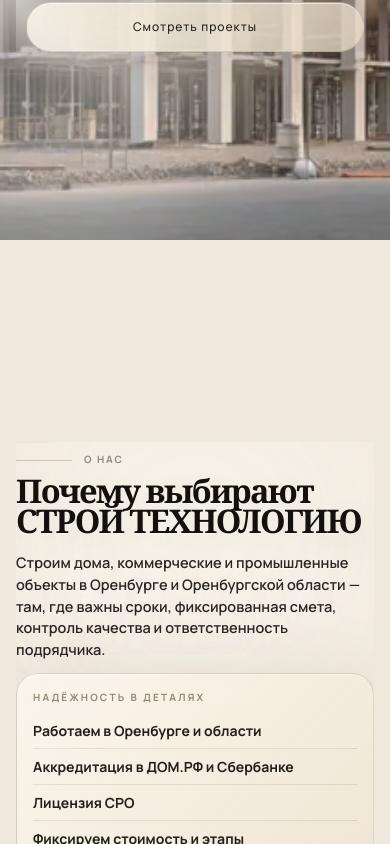
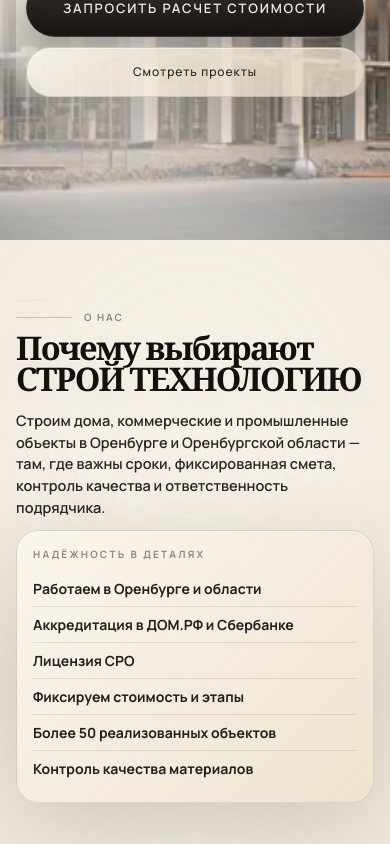
Before and after one commit to batbit1/stroy-technologiya-site1, a Next.js app: page / in a window 390 px wide. Shown: the part 604-1448 px from the top of the page. Built offline with nearby package versions, Linux system fonts and the light colour scheme.

Commit message:
refine mobile cinematic scroll

```diff
--- a/app/globals.css
+++ b/app/globals.css
@@ -1640,10 +1640,11 @@ body {
     letter-spacing: 0.12em;
   }
 
-  /* Mobile landing: fixed viewport-фон вне потока; скроллится только текстовый слой (Hero + story). */
+  /* Mobile landing: fixed viewport-фон вне потока; нативный скролл ленты по контенту. */
   .landing-scroll-scene {
     position: relative !important;
-    min-height: calc(var(--mobile-scene-count, 7) * 100dvh) !important;
+    min-height: auto !important;
+    height: auto !important;
     background: transparent !important;
     overflow-x: hidden !important;
     overflow-y: visible !important;
@@ -1766,35 +1767,65 @@ body {
     position: relative !important;
     z-index: 10 !important;
     width: 100% !important;
+    max-width: 100vw !important;
     background: transparent !important;
+    overflow-x: hidden !important;
+    overflow-y: visible !important;
     box-sizing: border-box;
   }
 
-  /* Mobile cinematic: минимум экран на шаг, без жёсткого max-height (убирает ощущение snap при инерции). */
+  .mobile-cinematic-flow {
+    position: relative !important;
+    z-index: 10 !important;
+    width: 100% !important;
+    max-width: 100vw !important;
+    pointer-events: auto;
+    box-sizing: border-box;
+
+    display: flex !important;
+    flex-direction: column !important;
+    gap: 26px !important;
+
+    padding-top: 88px !important;
+    padding-bottom: calc(72px + 40dvh) !important;
+
+    background: transparent !important;
+    overflow-x: hidden !important;
+    overflow-y: visible !important;
+  }
+
+  /* Вертикальная лента floating cards — не fullscreen chapter. */
   .mobile-story-step,
   .mobile-text-step,
   .mobile-cinematic-step {
+    position: relative !important;
+
     box-sizing: border-box !important;
-    width: 100%;
-    min-height: 100dvh !important;
+    width: 100% !important;
+    max-width: 100vw !important;
+
+    min-height: auto !important;
     height: auto !important;
     max-height: none !important;
+
     overflow: visible !important;
     display: flex !important;
     align-items: center !important;
     justify-content: center !important;
-    padding-left: 16px !important;
-    padding-right: 16px !important;
-    padding-top: calc(80px + env(safe-area-inset-top, 0px)) !important;
-    padding-bottom: max(16px, env(safe-area-inset-bottom, 0px)) !important;
+
+    padding: 18px 16px !important;
+
     background: transparent !important;
-  }
-
-  .mobile-cinematic-flow {
-    position: relative;
-    width: 100%;
-    pointer-events: auto;
-    min-height: calc(var(--mobile-scene-count, 7) * 100dvh);
+
+    scroll-snap-type: none !important;
+    scroll-snap-align: none !important;
+    scroll-snap-stop: normal !important;
+  }
+
+  .mobile-hero-step {
+    min-height: calc(100dvh - 72px) !important;
+    padding-top: 84px !important;
+    padding-bottom: 34px !important;
   }
 
   .mobile-story-step__shell,
@@ -1828,6 +1859,21 @@ body {
     justify-content: center;
     pointer-events: auto;
     flex: 1 1 auto;
+  }
+
+  .mobile-story-step__shell,
+  .mobile-cinematic-step__shell,
+  .about-story-scene,
+  .cinematic-story-scene {
+    width: 100% !important;
+    max-width: calc(100vw - 32px) !important;
+    margin-left: auto !important;
+    margin-right: auto !important;
+
+    height: auto !important;
+    max-height: none !important;
+
+    overflow: visible !important;
   }
 
   .mobile-hero-step .hero-content,
@@ -1868,9 +1914,12 @@ body {
   .landing-scroll-scene .mobile-story-flow .scene-copy,
   .landing-scroll-scene .mobile-story-flow .scene-copy-description,
   .landing-scroll-scene .mobile-story-flow .scene-copy-notes,
-  .landing-scroll-scene .mobile-story-flow .about-proof-card {
+  .landing-scroll-scene .mobile-story-flow .about-proof-card,
+  .landing-scroll-scene .mobile-story-flow .story-scene-copy-col,
+  .landing-scroll-scene .mobile-story-flow .about-proof-column {
     overflow: visible !important;
     max-height: none !important;
+    height: auto !important;
   }
 
   .landing-scroll-scene .mobile-story-flow .cinematic-story-scene.mx-auto.flex.flex-col,
@@ -1922,13 +1971,14 @@ body {
     margin-top: clamp(10px, 2.8vw, 14px) !important;
   }
 
-  .mobile-story-step .about-copy::-webkit-scrollbar,
-  .mobile-story-step .scene-copy-stack::-webkit-scrollbar,
-  .mobile-story-step .scene-copy::-webkit-scrollbar,
-  .mobile-story-step .scene-copy-description::-webkit-scrollbar,
-  .mobile-story-step .scene-copy-notes::-webkit-scrollbar,
-  .mobile-story-step .about-proof-card::-webkit-scrollbar,
-  .mobile-story-step .about-proof-list::-webkit-scrollbar,
+  .landing-scroll-scene .mobile-story-flow .about-copy::-webkit-scrollbar,
+  .landing-scroll-scene .mobile-story-flow .scene-copy-stack::-webkit-scrollbar,
+  .landing-scroll-scene .mobile-story-flow .scene-copy::-webkit-scrollbar,
+  .landing-scroll-scene .mobile-story-flow .scene-copy-description::-webkit-scrollbar,
+  .landing-scroll-scene .mobile-story-flow .scene-copy-notes::-webkit-scrollbar,
+  .landing-scroll-scene .mobile-story-flow .about-proof-card::-webkit-scrollbar,
+  .landing-scroll-scene .mobile-story-flow .story-scene-copy-col::-webkit-scrollbar,
+  .landing-scroll-scene .mobile-story-flow .about-proof-column::-webkit-scrollbar,
   .cinematic-story-scene .about-copy::-webkit-scrollbar,
   .cinematic-story-scene .scene-copy-stack::-webkit-scrollbar,
   .cinematic-story-scene .scene-copy-description::-webkit-scrollbar,
@@ -1961,7 +2011,7 @@ body {
 
   [data-scene-key="about"].about-story-scene,
   [data-scene-key="services"].about-story-scene {
-    min-height: 100dvh !important;
+    min-height: auto !important;
     width: 100% !important;
     padding: 84px 18px 28px !important;
     display: flex !important;
@@ -2044,7 +2094,7 @@ body {
     text-shadow: none;
   }
 
-  /* Вертикальная mobile-лента: внешний step уже 100dvh + отступ под header. */
+  /* Вертикальная mobile-лента: высота по контенту (без fullscreen chapter). */
   .mobile-story-step [data-scene-key="about"].about-story-scene,
   .mobile-story-step [data-scene-key="services"].about-story-scene {
     min-height: 0 !important;
--- a/components/landing/HeroContent.tsx
+++ b/components/landing/HeroContent.tsx
@@ -344,7 +344,7 @@ function HeroMobile({
         initial={enterSub}
         animate={aliveSub}
         transition={{
-          duration: scrollFlowLayout ? 0.01 : soft ? 0.12 : CINEMATIC_TEXT_ENTER_S,
+          duration: scrollFlowLayout ? 0 : soft ? 0.12 : CINEMATIC_TEXT_ENTER_S,
           ease: EASE_PREMIUM,
           delay: scrollFlowLayout || soft ? 0 : 0.08,
         }}
@@ -357,7 +357,7 @@ function HeroMobile({
         initial={enterSub}
         animate={aliveSub}
         transition={{
-          duration: scrollFlowLayout ? 0.01 : soft ? 0.12 : CINEMATIC_TEXT_ENTER_S,
+          duration: scrollFlowLayout ? 0 : soft ? 0.12 : CINEMATIC_TEXT_ENTER_S,
           ease: EASE_PREMIUM,
           delay: scrollFlowLayout || soft ? 0 : 0.14,
         }}
--- a/components/landing/LandingScrollScene.tsx
+++ b/components/landing/LandingScrollScene.tsx
@@ -1,6 +1,6 @@
 "use client";
 
-import { useEffect, useRef, type CSSProperties } from "react";
+import { useEffect, useRef } from "react";
 import { HeroContent } from "./HeroContent";
 import { HouseSequenceCanvas } from "./HouseSequenceCanvas";
 import { HouseStageFrame } from "./HouseStageFrame";
@@ -28,9 +28,6 @@ import { useScrollFrame } from "@/hooks/useScrollFrame";
  */
 const SCROLL_LENGTH_VH_MOBILE = MOBILE_LANDING_SCROLL_SPACER_VH;
 const SCROLL_LENGTH_VH_DESKTOP = 1450;
-
-/** Mobile cinematic: 1 hero + все story-сцены; высота секции в единицах экрана. */
-const MOBILE_SCENE_COUNT = 1 + STORY_STEPS.length;
 
 /**
  * Cinematic atmosphere — house остаётся читаемым, но больше не выбеливается:
@@ -153,11 +150,6 @@ export function LandingScrollScene({
         ref={sceneSectionRef}
         className="landing-scroll-scene relative isolate"
         aria-label="Сцена прокрутки"
-        style={
-          {
-            ["--mobile-scene-count"]: String(MOBILE_SCENE_COUNT),
-          } as CSSProperties
-        }
       >
         {/*
          * Desktop (lg+): без изменений — sticky viewport + scroll-спейсер.
@@ -187,12 +179,9 @@ export function LandingScrollScene({
         </div>
 
         {/*
-         * Mobile: секция задаёт только высоту скролла; canvas — fixed вне потока; лента — Hero + STORY_STEPS.
+         * Mobile: высота секции по контенту; canvas — fixed; лента — Hero + story (нативный скролл).
          */}
-        <div
-          className="lg:hidden relative w-full overflow-visible"
-          style={{ minHeight: `calc(${MOBILE_SCENE_COUNT} * 100dvh)` }}
-        >
+        <div className="lg:hidden relative w-full overflow-visible">
           <div
             className="cinematic-bg mobile-cinematic-bg house-sequence-layer house-sequence-canvas-wrapper pointer-events-none"
             aria-hidden
--- a/components/landing/SplitCinematicStory.tsx
+++ b/components/landing/SplitCinematicStory.tsx
@@ -22,7 +22,7 @@ const EASE_PREMIUM: [number, number, number, number] = [0.16, 1, 0.3, 1];
 
 /** Mobile cinematic лента (`scrollFlow`): без «догоняющего» blur/y после инерционного скролла. */
 const SCROLL_FLOW_MOTION_TRANSITION: Transition = {
-  duration: 0.01,
+  duration: 0,
   ease: EASE_PREMIUM,
 };
 
@@ -119,7 +119,7 @@ function ProofListColumn({
                 : { opacity: 1, x: 0, filter: "blur(0px)" }
           }
           transition={{
-            duration: scrollFlow ? 0.01 : reduceFx ? 0.12 : CARD_ENTER_S,
+            duration: scrollFlow ? 0 : reduceFx ? 0.12 : CARD_ENTER_S,
             ease: EASE_PREMIUM,
           }}
         >
@@ -138,7 +138,7 @@ function ProofListColumn({
               }
               animate={{ opacity: 1, y: 0 }}
               transition={{
-                duration: scrollFlow ? 0.01 : reduceFx ? 0.1 : 0.38,
+                duration: scrollFlow ? 0 : reduceFx ? 0.1 : 0.38,
                 ease: EASE_PREMIUM,
                 delay:
                   scrollFlow || reduceFx ? 0 : itemBaseDelay + i * itemStagger,
```
